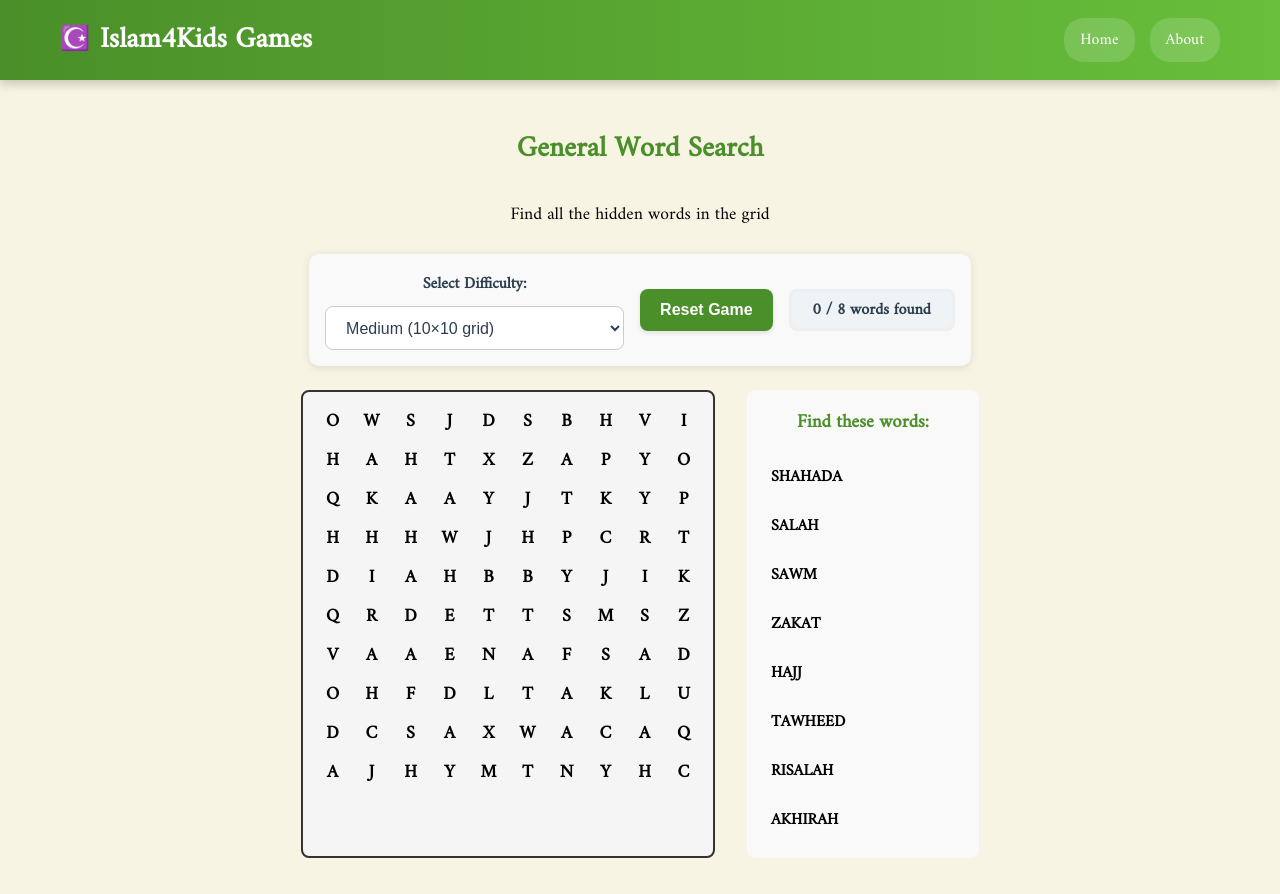
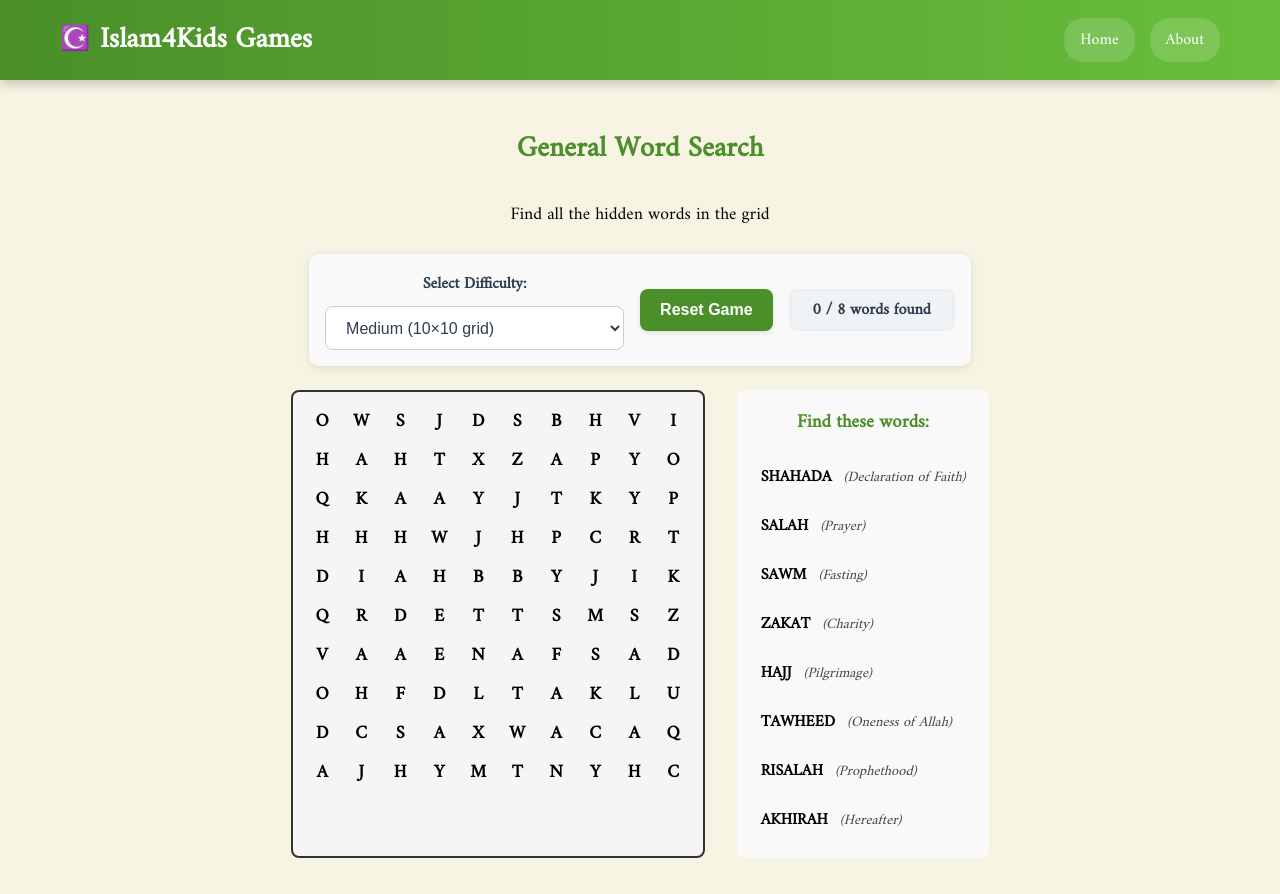
Before and after one commit to atayl16/islam4kids-games, a React (Vite) app: page /#/wordsearch/beliefs in a window 1280 px wide. Built offline with nearby package versions, Linux system fonts and the light colour scheme.

Commit message:
show word translation

```diff
--- a/src/games/data/word-bank/words.json
+++ b/src/games/data/word-bank/words.json
@@ -78,7 +78,7 @@
     {
       "id": "tawheed-6",
       "term": "Tawheed",
-      "translation": "Oneness of God",
+      "translation": "Oneness of Allah",
       "arabic": "التوحيد",
       "categories": ["Beliefs"],
       "hints": ["Belief in one God", "First part of Shahada", "Quran 112:1"],
@@ -423,7 +423,7 @@
     {
       "id": "taqwa-29",
       "term": "Taqwa",
-      "translation": "God-consciousness",
+      "translation": "Awareness of Allah",
       "arabic": "تقوى",
       "categories": ["General"],
       "hints": ["Awareness of Allah", "Fear and love of Allah", "Protection against sin"],
--- a/src/games/templates/WordScramble/index.tsx
+++ b/src/games/templates/WordScramble/index.tsx
@@ -160,9 +160,12 @@ export const WordScramble = ({ data }: { data: WordScrambleData }) => {
   return (
     <DndProvider backend={isMobile ? TouchBackend : HTML5Backend}>
       <div className="word-scramble">
-        <h2 className="scramble-title">{data.meta?.title || "Word Scramble"}</h2>
+        <h2 className="scramble-title">
+          {data.meta?.title || "Word Scramble"}
+        </h2>
         <p className="scramble-instructions">
-          {data.meta?.instructions || "Rearrange the letters to form the correct word."}
+          {data.meta?.instructions ||
+            "Rearrange the letters to form the correct word."}
         </p>
 
         <PuzzleControls
@@ -202,16 +205,20 @@ export const WordScramble = ({ data }: { data: WordScrambleData }) => {
           ))}
 
           {correctSolution && (
-            <div className="solution-correct-overlay" aria-label="Correct solution">
+            <div
+              className="solution-correct-overlay"
+              aria-label="Correct solution"
+            >
               <div className="checkmark">✓</div>
             </div>
           )}
-        </div>
 
           {showHint && filteredWords[currentWordIndex] && (
             <div className="hint-box">
               <h3>Hint:</h3>
-            <p>{filteredWords[currentWordIndex].hint || "No hint available"}</p>
+              <p>
+                {filteredWords[currentWordIndex].hint || "No hint available"}
+              </p>
               {filteredWords[currentWordIndex].reference && (
                 <p className="reference">
                   Reference: {filteredWords[currentWordIndex].reference}
@@ -229,6 +236,15 @@ export const WordScramble = ({ data }: { data: WordScrambleData }) => {
             soundEffect="/audio/success.mp3"
           />
         </div>
+
+        {filteredWords[currentWordIndex] && (
+          <div className="word-translation">
+            <p>
+              <i>{filteredWords[currentWordIndex].reference}</i>
+            </p>
+          </div>
+        )}
+      </div>
     </DndProvider>
   );
 };
--- a/src/games/templates/WordSearch/index.tsx
+++ b/src/games/templates/WordSearch/index.tsx
@@ -229,6 +229,9 @@
                   }`}
                 >
                   <span className="word">{wordData.word}</span>
+                  {wordData.hint && (
+                    <span className="translation"> <i>({wordData.hint})</i></span>
+                  )}
                 </div>
               ))}
             </div>
--- a/src/games/templates/WordSearch/utils.ts
+++ b/src/games/templates/WordSearch/utils.ts
@@ -60,10 +60,16 @@ export const generateWordSearchGrid = (
   return {
     title: `${category.charAt(0).toUpperCase() + category.slice(1)} Word Search`,
     grid,
-    words: selectedWords.map(word => ({
-      word,
-      hint: "", // Could add hints if available in word bank
-    })),
+    words: selectedWords.map(word => {
+      const originalWord = wordBankData.words.find(w =>
+        w.term.toUpperCase() === word
+      );
+
+      return {
+        word,
+        hint: originalWord?.translation || "", // Use translation as hint
+      };
+    }),
     wordPlacements,
     meta: {
       title: `${category.charAt(0).toUpperCase() + category.slice(1)} Word Search`,
--- a/src/styles/wordscramble.css
+++ b/src/styles/wordscramble.css
@@ -127,6 +127,24 @@
   box-sizing: border-box;
 }
 
+.word-translation {
+  margin-top: 0.75rem;
+  text-align: center;
+  font-size: 1.1rem;
+  color: var(--text-medium);
+}
+
+.word-translation p {
+  margin: 0;
+}
+
+.reference {
+  margin-top: 0.625rem;
+  font-style: italic;
+  font-size: 1rem;
+  color: var(--text-medium);
+}
+
 @media (max-width: 53.125rem) { /* Converted 850px to rem */
   .word-scramble,
   .game-container {
--- a/src/styles/wordsearch.css
+++ b/src/styles/wordsearch.css
@@ -112,6 +112,19 @@
   font-size: 0.9rem;
 }
 
+.word-item .translation {
+  font-weight: normal;
+  font-style: italic;
+  font-size: 0.9rem;
+  color: var(--text-medium);
+  margin-left: 0.5rem;
+}
+
+.word-item.found .translation {
+  text-decoration: line-through;
+  color: var(--accent-green);
+}
+
 .completion-message {
   margin-top: 2rem;
   text-align: center;
```
Lines whose indentation alone changed are shown as unchanged.
